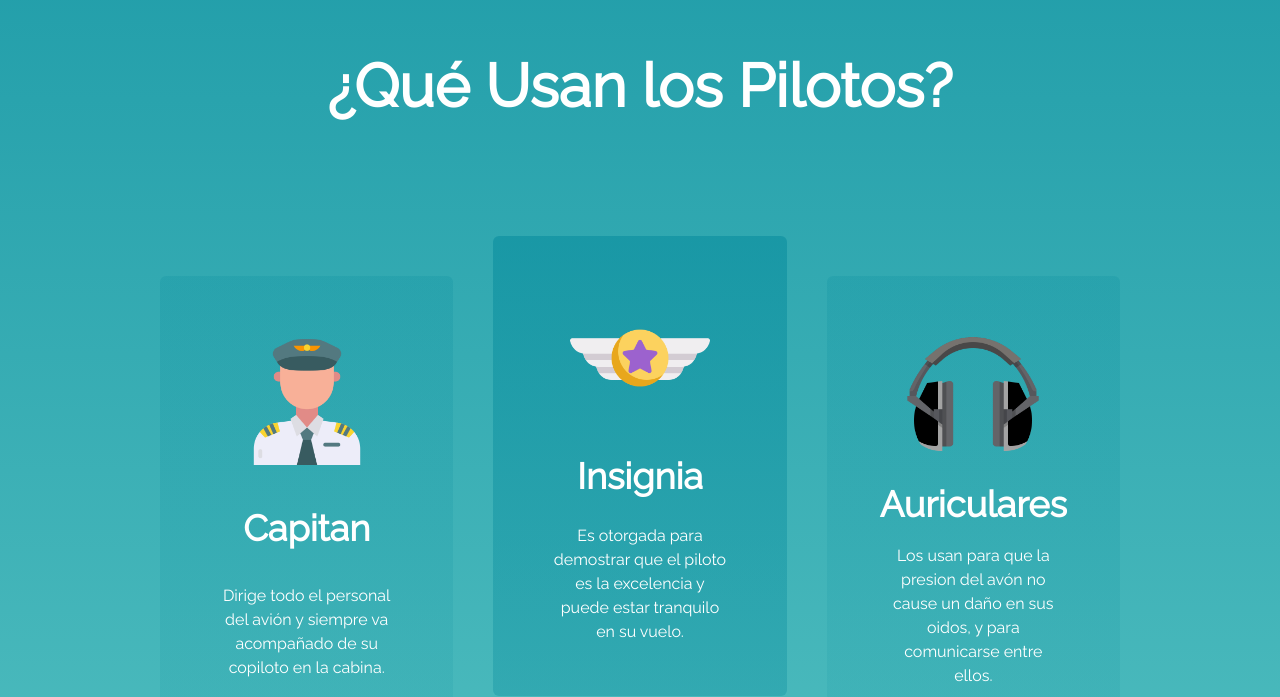
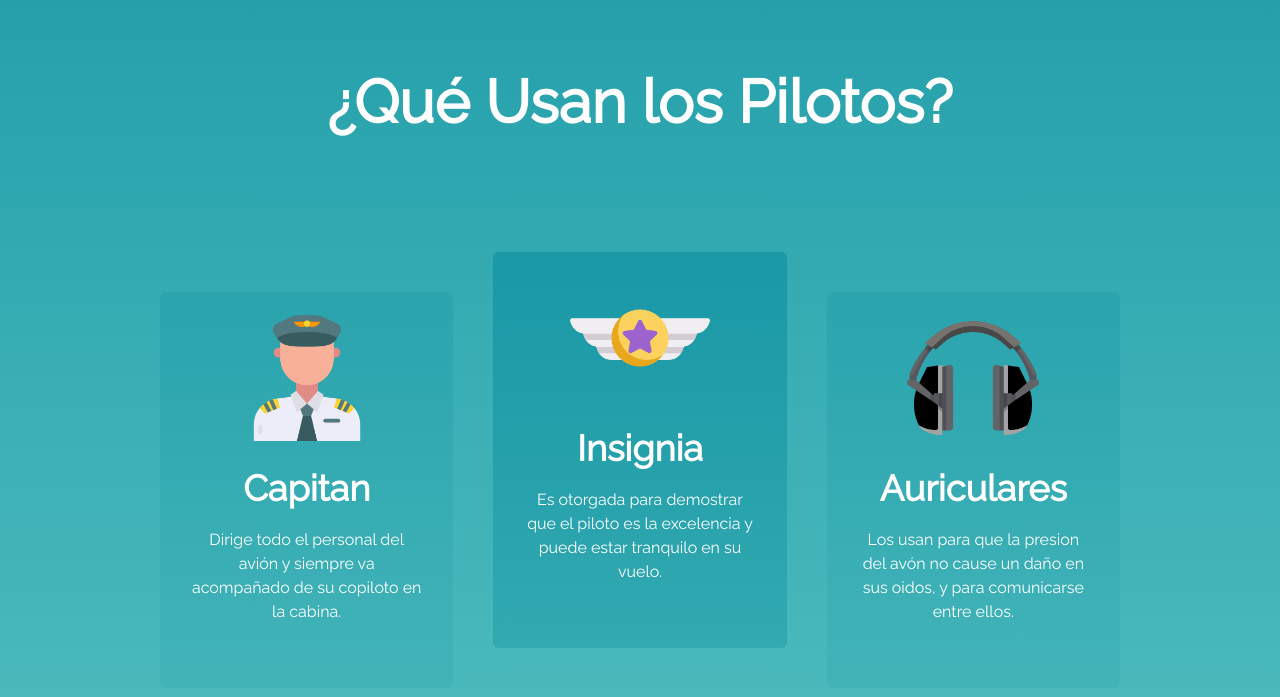
Before and after one commit to ANAISA123/FlightApp, an Angular app: page / in a window 1280 px wide. Shown: the part 664-1361 px from the top of the page. Built offline with nearby package versions, Linux system fonts and the light colour scheme.

Commit message:
Refactor styles component info-pilots

```diff
--- a/src/app/components/home/info-pilots/info-pilots.component.html
+++ b/src/app/components/home/info-pilots/info-pilots.component.html
@@ -1,9 +1,9 @@
 
-<div id="infoPilots" class="flex flex-col items-center  px-40">
+<div id="infoPilots" class="flex flex-col items-center p-4 lg:px-40 w-full">
     <h2 class="mt-10 mb-40 text-5xl md:text-6xl font-bold text-white text-center">¿Qué Usan los Pilotos?</h2>
-    <div class="lg:grid lg:grid-cols-3 lg:grid-cols-3 gap-5 lg:gap-10">
+    <div class="lg:grid lg:grid-cols-3 lg:grid-cols-3 gap-5 lg:gap-10 ">
         <div *ngFor="let infoPilots of pilotsData; index as i"
-            class="grid place-items-center text-center gap-5 p-12 rounded-md text-white bg-gradient-to-b from-primary-200/20 to-primary-200/10"
+            class="grid place-items-center text-center gap-5 p-4 pb-16 rounded-md text-white bg-gradient-to-b from-primary-200/20 to-primary-200/10"
             [ngClass]="{'from-primary-200/50 to-primary-200/30 lg:-translate-y-10': i===1}">
             <img [src]="infoPilots.image" width="140" height="140">
             <h3 class="text-2xl lg:text-4xl font-bold">{{infoPilots.title }}</h3>
```
